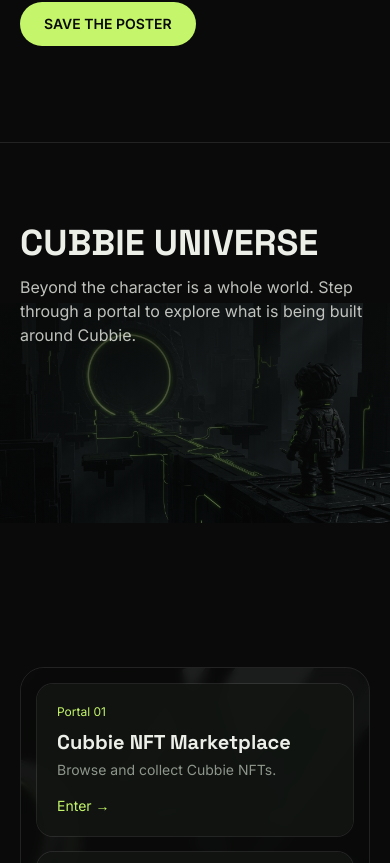
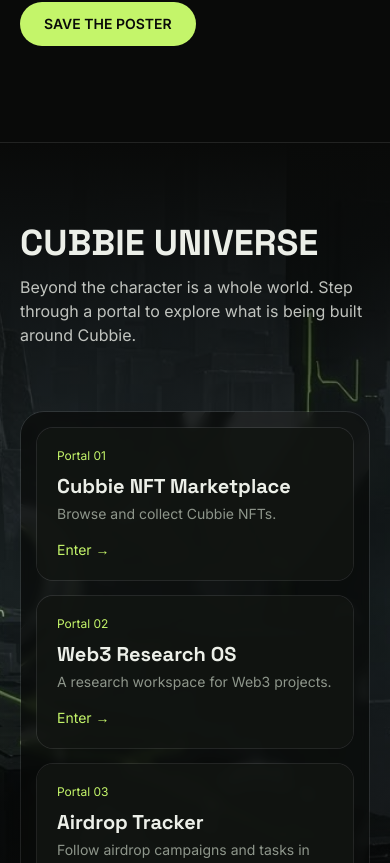
Before and after one commit to ahmad-choirudin/cubbie-world, a React (Vite) app: page / in a window 390 px wide. Shown: the part 7661-8524 px from the top of the page. Built offline with nearby package versions, Linux system fonts and the light colour scheme; the HTML template or start-up script is replaced by a standard one.

Commit message:
Refactor Universe component for better layout
Updated image class for responsive design and removed unnecessary div.

```diff
--- a/src/components/Universe.tsx
+++ b/src/components/Universe.tsx
@@ -14,7 +14,7 @@
       <img
         src={`${base}images/characters/universe.jpg`}
         alt="A small Cubbie explorer looks at a glowing green portal in a world of black monoliths"
-        className="absolute inset-x-0 top-40 -z-20 aspect-[16/9] w-full object-cover md:inset-0 md:top-0 md:aspect-auto md:h-full md:object-[62%_center]"
+        className="absolute inset-0 -z-20 h-full w-full object-cover object-[62%_center]"
       />
       <div className="absolute inset-0 -z-10 bg-gradient-to-b from-bg via-bg/30 to-bg" />
       <div className="mx-auto flex min-h-[90vh] max-w-6xl flex-col justify-between gap-16 px-5 py-20">
@@ -24,7 +24,6 @@
             Beyond the character is a whole world. Step through a portal to explore what is being built around Cubbie.
           </p>
         </div>
-        <div className="h-48 md:hidden" />
         <div className="relative overflow-hidden rounded-3xl border border-white/10">
           <img src={`${base}images/characters/abstract.jpg`} alt="" className="absolute inset-0 -z-10 h-full w-full object-cover opacity-30" />
           <div className="grid gap-4 bg-bg/60 p-4 backdrop-blur-sm md:grid-cols-3">
```
